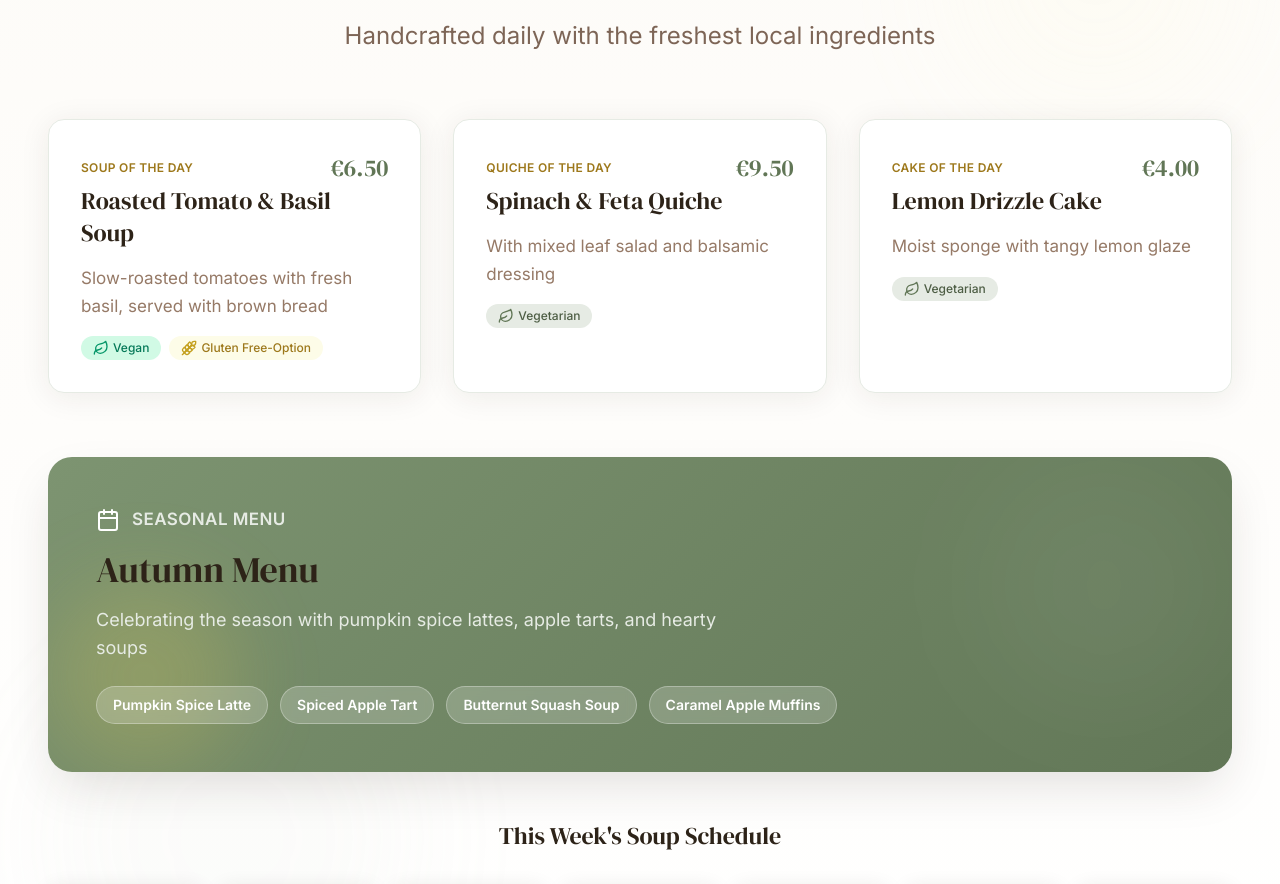
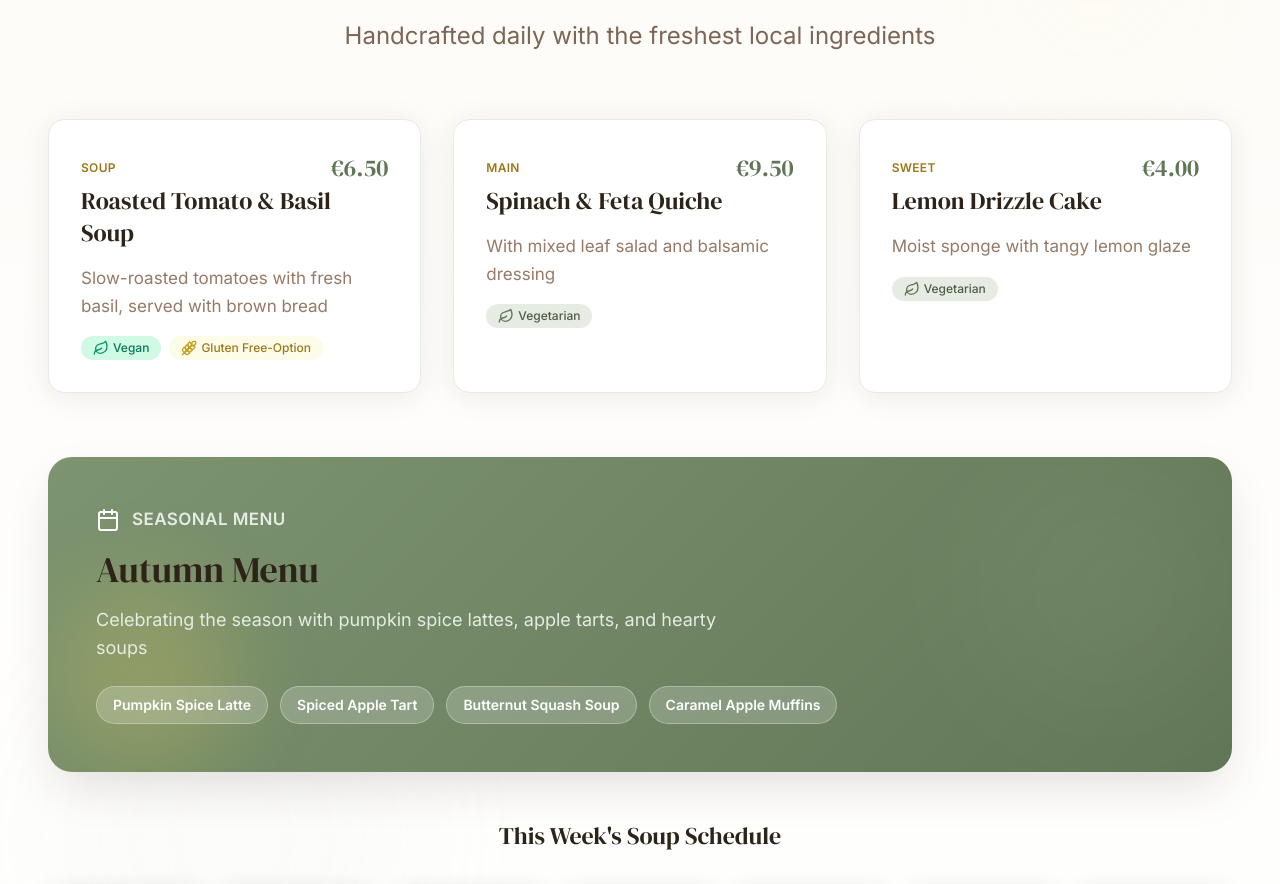
Before and after one commit to NickOOOShea/village-cafe-demo, a Next.js app: page / in a window 1280 px wide. Shown: the part 1135-2019 px from the top of the page. Built offline with nearby package versions, Linux system fonts and the light colour scheme.

Commit message:
Convert specials.json to array schema for AI flexibility
Components now iterate over arrays instead of hardcoded keys.

AI can add/remove/modify items without breaking the build.

```diff
--- a/app/data/specials.json
+++ b/app/data/specials.json
@@ -1,53 +1,38 @@
 {
-  "today": {
-    "soup": {
+  "today": [
+    {
+      "id": "1",
+      "category": "Soup",
       "name": "Roasted Tomato & Basil Soup",
       "description": "Slow-roasted tomatoes with fresh basil, served with brown bread",
       "price": 6.50,
       "dietary": ["vegan", "gluten-free-option"]
     },
-    "quiche": {
+    {
+      "id": "2",
+      "category": "Main",
       "name": "Spinach & Feta Quiche",
       "description": "With mixed leaf salad and balsamic dressing",
       "price": 9.50,
       "dietary": ["vegetarian"]
     },
-    "cake": {
+    {
+      "id": "3",
+      "category": "Sweet",
       "name": "Lemon Drizzle Cake",
       "description": "Moist sponge with tangy lemon glaze",
       "price": 4.00,
       "dietary": ["vegetarian"]
     }
-  },
+  ],
   "weeklySpecials": [
-    {
-      "day": "Monday",
-      "special": "Mushroom & Thyme Soup"
-    },
-    {
-      "day": "Tuesday",
-      "special": "Thai Curry Soup"
-    },
-    {
-      "day": "Wednesday",
-      "special": "Leek & Potato Soup"
-    },
-    {
-      "day": "Thursday",
-      "special": "Butternut Squash Soup"
-    },
-    {
-      "day": "Friday",
-      "special": "Seafood Chowder"
-    },
-    {
-      "day": "Saturday",
-      "special": "Chef's Special - Ask Inside"
-    },
-    {
-      "day": "Sunday",
-      "special": "Roasted Vegetable Soup"
-    }
+    { "day": "Monday", "special": "Mushroom & Thyme Soup" },
+    { "day": "Tuesday", "special": "Thai Curry Soup" },
+    { "day": "Wednesday", "special": "Leek & Potato Soup" },
+    { "day": "Thursday", "special": "Butternut Squash Soup" },
+    { "day": "Friday", "special": "Seafood Chowder" },
+    { "day": "Saturday", "special": "Chef's Special - Ask Inside" },
+    { "day": "Sunday", "special": "Roasted Vegetable Soup" }
   ],
   "seasonalHighlight": {
     "title": "Autumn Menu",
--- a/components/DailySpecials.tsx
+++ b/components/DailySpecials.tsx
@@ -4,6 +4,16 @@ import { motion } from 'framer-motion'
 import { Sparkles, Leaf, Wheat, Calendar } from 'lucide-react'
 import specials from '@/app/data/specials.json'
 import { formatPrice } from '@/lib/utils'
+
+// Type for a special item - flexible structure
+interface SpecialItem {
+  id: string
+  category: string
+  name: string
+  description: string
+  price: number
+  dietary: string[]
+}
 
 export default function DailySpecials() {
   const containerVariants = {
@@ -46,6 +56,9 @@ export default function DailySpecials() {
     return ''
   }
 
+  // Cast to array - flexible schema
+  const todaySpecials = specials.today as SpecialItem[]
+
   return (
     <section id="specials" className="py-20 lg:py-32 bg-gradient-to-b from-warm-white-50 to-white relative overflow-hidden">
       {/* Background decoration */}
@@ -76,7 +89,7 @@ export default function DailySpecials() {
           </p>
         </motion.div>
 
-        {/* Today's specials grid */}
+        {/* Today's specials grid - DYNAMIC from array */}
         <motion.div
           variants={containerVariants}
           initial="hidden"
@@ -84,26 +97,26 @@ export default function DailySpecials() {
           viewport={{ once: true }}
           className="grid md:grid-cols-3 gap-8 mb-16"
         >
-          {/* Soup special */}
-          <motion.div variants={itemVariants} className="card group relative">
+          {todaySpecials.map((item) => (
+            <motion.div key={item.id} variants={itemVariants} className="card group relative">
               <div className="flex items-start justify-between mb-4">
                 <div>
                   <span className="text-xs font-semibold text-butter-700 uppercase tracking-wide">
-                  Soup of the Day
+                    {item.category}
                   </span>
                   <h3 className="text-2xl font-display text-coffee-900 mt-1 group-hover:text-sage-700 transition-colors">
-                  {specials.today.soup.name}
+                    {item.name}
                   </h3>
                 </div>
                 <span className="text-2xl font-display text-sage-600">
-                {formatPrice(specials.today.soup.price)}
+                  {formatPrice(item.price)}
                 </span>
               </div>
               <p className="text-coffee-600 mb-4 leading-relaxed">
-              {specials.today.soup.description}
+                {item.description}
               </p>
               <div className="flex flex-wrap gap-2">
-              {specials.today.soup.dietary.map((diet) => (
+                {item.dietary.map((diet) => (
                   <span
                     key={diet}
                     className={`badge-dietary ${getDietaryBadgeClass([diet])}`}
@@ -114,68 +127,7 @@ export default function DailySpecials() {
                 ))}
               </div>
             </motion.div>
-
-          {/* Quiche special */}
-          <motion.div variants={itemVariants} className="card group relative">
-            <div className="flex items-start justify-between mb-4">
-              <div>
-                <span className="text-xs font-semibold text-butter-700 uppercase tracking-wide">
-                  Quiche of the Day
-                </span>
-                <h3 className="text-2xl font-display text-coffee-900 mt-1 group-hover:text-sage-700 transition-colors">
-                  {specials.today.quiche.name}
-                </h3>
-              </div>
-              <span className="text-2xl font-display text-sage-600">
-                {formatPrice(specials.today.quiche.price)}
-              </span>
-            </div>
-            <p className="text-coffee-600 mb-4 leading-relaxed">
-              {specials.today.quiche.description}
-            </p>
-            <div className="flex flex-wrap gap-2">
-              {specials.today.quiche.dietary.map((diet) => (
-                <span
-                  key={diet}
-                  className={`badge-dietary ${getDietaryBadgeClass([diet])}`}
-                >
-                  {getDietaryIcon([diet])}
-                  <span className="capitalize">{diet.replace('-', ' ')}</span>
-                </span>
           ))}
-            </div>
-          </motion.div>
-
-          {/* Cake special */}
-          <motion.div variants={itemVariants} className="card group relative">
-            <div className="flex items-start justify-between mb-4">
-              <div>
-                <span className="text-xs font-semibold text-butter-700 uppercase tracking-wide">
-                  Cake of the Day
-                </span>
-                <h3 className="text-2xl font-display text-coffee-900 mt-1 group-hover:text-sage-700 transition-colors">
-                  {specials.today.cake.name}
-                </h3>
-              </div>
-              <span className="text-2xl font-display text-sage-600">
-                {formatPrice(specials.today.cake.price)}
-              </span>
-            </div>
-            <p className="text-coffee-600 mb-4 leading-relaxed">
-              {specials.today.cake.description}
-            </p>
-            <div className="flex flex-wrap gap-2">
-              {specials.today.cake.dietary.map((diet) => (
-                <span
-                  key={diet}
-                  className={`badge-dietary ${getDietaryBadgeClass([diet])}`}
-                >
-                  {getDietaryIcon([diet])}
-                  <span className="capitalize">{diet.replace('-', ' ')}</span>
-                </span>
-              ))}
-            </div>
-          </motion.div>
         </motion.div>
 
         {/* Seasonal highlight */}
```
Lines whose indentation alone changed are shown as unchanged.
